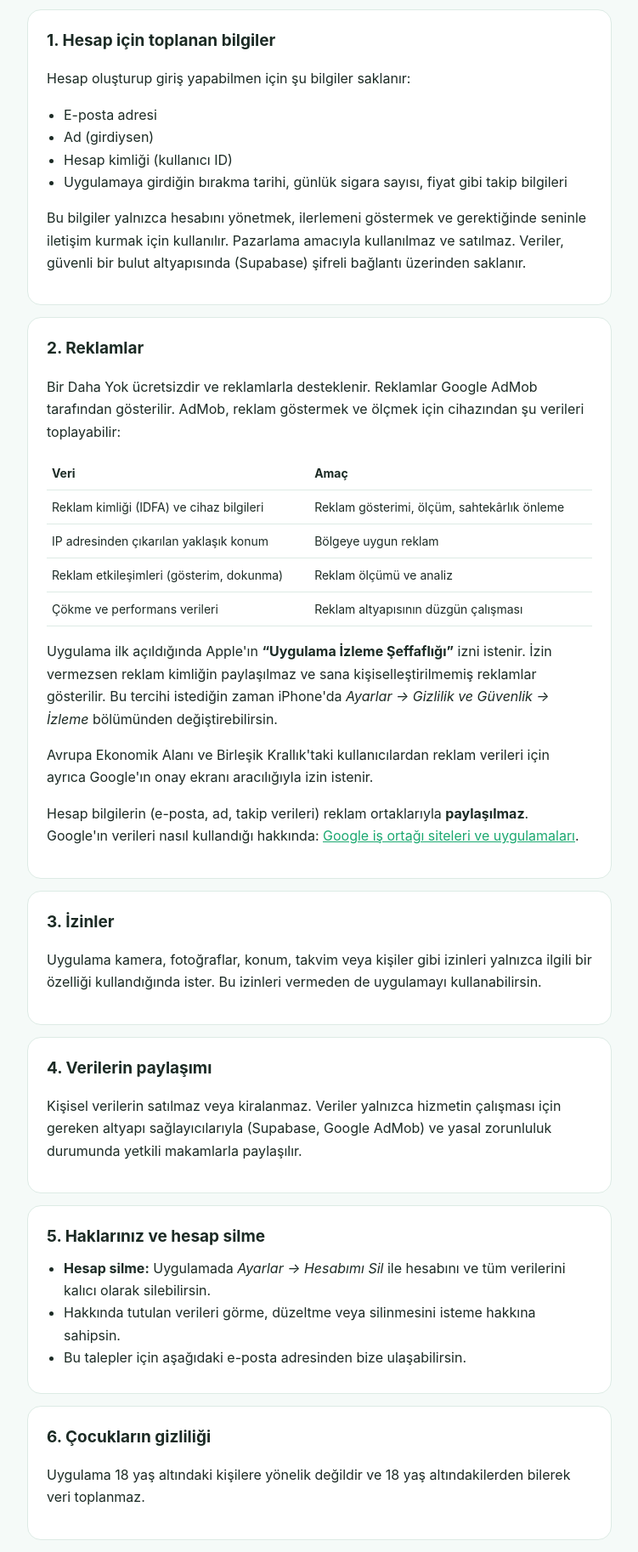
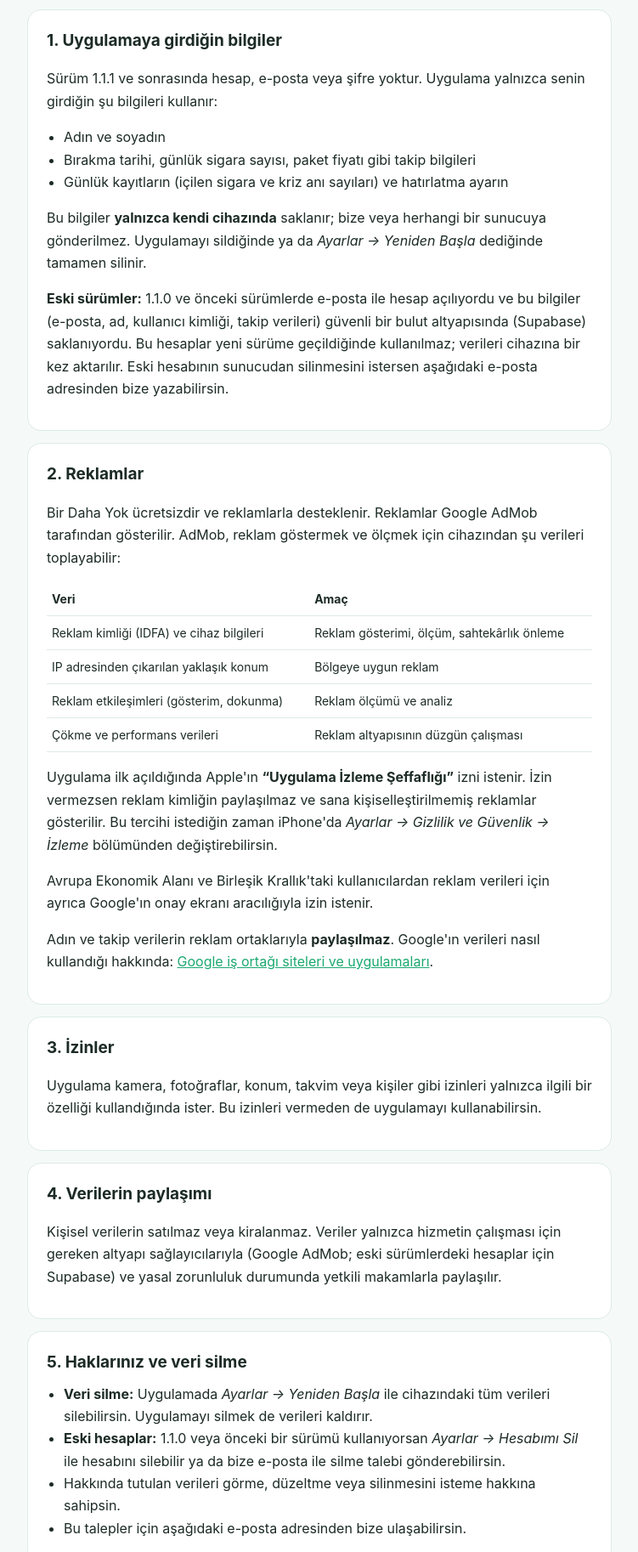
Before and after one commit to ugrdundar/ugrdundar.github.io, a plain HTML site: page birdahayok/gizlilik.html in a window 1280 px wide. Shown: the part 504-2330 px from the top of the page at 85% size, without its empty margins (264-1015 px from the left). Drawn offline with Linux system fonts and the light colour scheme.

Commit message:
Bir Daha Yok: privacy and terms for account-free 1.1.1
Co-Authored-By: Claude Opus 5.5 <noreply@anthropic.com>

```diff
--- a/birdahayok/gizlilik.html
+++ b/birdahayok/gizlilik.html
@@ -20,15 +20,15 @@
   </section>
 
   <section>
-    <h2>1. Hesap için toplanan bilgiler</h2>
-    <p>Hesap oluşturup giriş yapabilmen için şu bilgiler saklanır:</p>
+    <h2>1. Uygulamaya girdiğin bilgiler</h2>
+    <p>Sürüm 1.1.1 ve sonrasında hesap, e-posta veya şifre yoktur. Uygulama yalnızca senin girdiğin şu bilgileri kullanır:</p>
     <ul>
-      <li>E-posta adresi</li>
-      <li>Ad (girdiysen)</li>
-      <li>Hesap kimliği (kullanıcı ID)</li>
-      <li>Uygulamaya girdiğin bırakma tarihi, günlük sigara sayısı, fiyat gibi takip bilgileri</li>
+      <li>Adın ve soyadın</li>
+      <li>Bırakma tarihi, günlük sigara sayısı, paket fiyatı gibi takip bilgileri</li>
+      <li>Günlük kayıtların (içilen sigara ve kriz anı sayıları) ve hatırlatma ayarın</li>
     </ul>
-    <p>Bu bilgiler yalnızca hesabını yönetmek, ilerlemeni göstermek ve gerektiğinde seninle iletişim kurmak için kullanılır. Pazarlama amacıyla kullanılmaz ve satılmaz. Veriler, güvenli bir bulut altyapısında (Supabase) şifreli bağlantı üzerinden saklanır.</p>
+    <p>Bu bilgiler <strong>yalnızca kendi cihazında</strong> saklanır; bize veya herhangi bir sunucuya gönderilmez. Uygulamayı sildiğinde ya da <em>Ayarlar → Yeniden Başla</em> dediğinde tamamen silinir.</p>
+    <p><strong>Eski sürümler:</strong> 1.1.0 ve önceki sürümlerde e-posta ile hesap açılıyordu ve bu bilgiler (e-posta, ad, kullanıcı kimliği, takip verileri) güvenli bir bulut altyapısında (Supabase) saklanıyordu. Bu hesaplar yeni sürüme geçildiğinde kullanılmaz; verileri cihazına bir kez aktarılır. Eski hesabının sunucudan silinmesini istersen aşağıdaki e-posta adresinden bize yazabilirsin.</p>
   </section>
 
   <section>
@@ -43,7 +43,7 @@
     </table>
     <p>Uygulama ilk açıldığında Apple'ın <strong>“Uygulama İzleme Şeffaflığı”</strong> izni istenir. İzin vermezsen reklam kimliğin paylaşılmaz ve sana kişiselleştirilmemiş reklamlar gösterilir. Bu tercihi istediğin zaman iPhone'da <em>Ayarlar → Gizlilik ve Güvenlik → İzleme</em> bölümünden değiştirebilirsin.</p>
     <p>Avrupa Ekonomik Alanı ve Birleşik Krallık'taki kullanıcılardan reklam verileri için ayrıca Google'ın onay ekranı aracılığıyla izin istenir.</p>
-    <p>Hesap bilgilerin (e-posta, ad, takip verileri) reklam ortaklarıyla <strong>paylaşılmaz</strong>. Google'ın verileri nasıl kullandığı hakkında: <a href="https://policies.google.com/technologies/partner-sites?hl=tr">Google iş ortağı siteleri ve uygulamaları</a>.</p>
+    <p>Adın ve takip verilerin reklam ortaklarıyla <strong>paylaşılmaz</strong>. Google'ın verileri nasıl kullandığı hakkında: <a href="https://policies.google.com/technologies/partner-sites?hl=tr">Google iş ortağı siteleri ve uygulamaları</a>.</p>
   </section>
 
   <section>
@@ -53,13 +53,14 @@
 
   <section>
     <h2>4. Verilerin paylaşımı</h2>
-    <p>Kişisel verilerin satılmaz veya kiralanmaz. Veriler yalnızca hizmetin çalışması için gereken altyapı sağlayıcılarıyla (Supabase, Google AdMob) ve yasal zorunluluk durumunda yetkili makamlarla paylaşılır.</p>
+    <p>Kişisel verilerin satılmaz veya kiralanmaz. Veriler yalnızca hizmetin çalışması için gereken altyapı sağlayıcılarıyla (Google AdMob; eski sürümlerdeki hesaplar için Supabase) ve yasal zorunluluk durumunda yetkili makamlarla paylaşılır.</p>
   </section>
 
   <section>
-    <h2>5. Haklarınız ve hesap silme</h2>
+    <h2>5. Haklarınız ve veri silme</h2>
     <ul>
-      <li><strong>Hesap silme:</strong> Uygulamada <em>Ayarlar → Hesabımı Sil</em> ile hesabını ve tüm verilerini kalıcı olarak silebilirsin.</li>
+      <li><strong>Veri silme:</strong> Uygulamada <em>Ayarlar → Yeniden Başla</em> ile cihazındaki tüm verileri silebilirsin. Uygulamayı silmek de verileri kaldırır.</li>
+      <li><strong>Eski hesaplar:</strong> 1.1.0 veya önceki bir sürümü kullanıyorsan <em>Ayarlar → Hesabımı Sil</em> ile hesabını silebilir ya da bize e-posta ile silme talebi gönderebilirsin.</li>
       <li>Hakkında tutulan verileri görme, düzeltme veya silinmesini isteme hakkına sahipsin.</li>
       <li>Bu talepler için aşağıdaki e-posta adresinden bize ulaşabilirsin.</li>
     </ul>
```
Also changed, not shown: birdahayok/kosullar.html (+2 -2 lines), 1 other file.
